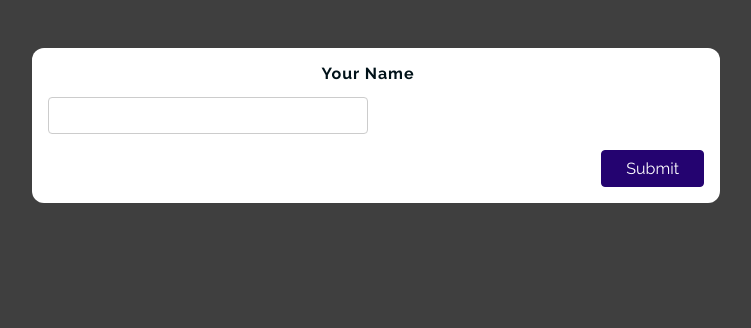
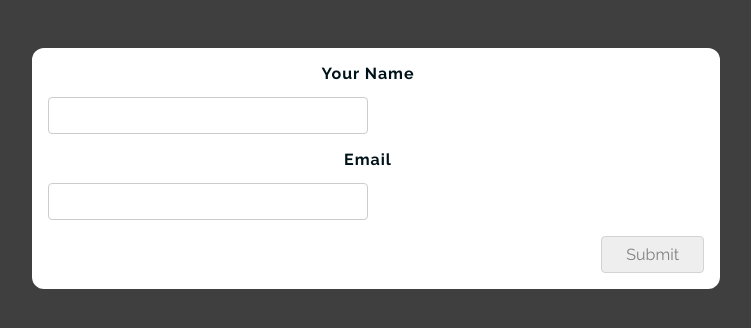
Before and after one commit to enes-erenn/React-Workplace, a React (Create React App) app: page /formapp in a window 1280 px wide. Shown: the top 328 px of the page, without its empty margins (264-1015 px from the left). Built offline with nearby package versions, Linux system fonts and the light colour scheme.

Commit message:
Added email input and validation is improved

```diff
--- a/src/components/FormApp/Form/SimpleInput.js
+++ b/src/components/FormApp/Form/SimpleInput.js
@@ -1,49 +1,89 @@
 import styles from "./SimpleInput.module.css";
-import { useRef, useState } from "react";
+import { useState } from "react";
 
 const SimpleInput = (props) => {
   const [enteredName, setEnteredName] = useState("");
-  const nameInputRef = useRef();
-  const [isEnteredNameValid, setIsEnteredNameValid] = useState(true);
+  const [enteredNameTouched, setEnteredNameTouched] = useState(false);
+  const [enteredEmail, setEnteredEmail] = useState("");
+  const [enteredEmailTouched, setEnteredEmailTouched] = useState(false);
+
+  const enteredNameIsValid = enteredName.trim() !== "";
+  const nameInputIsInvalid = !enteredNameIsValid && enteredNameTouched;
+  const enteredEmailIsValid = enteredEmail.includes("@");
+  const enteredEmailIsInvalid = !enteredEmailIsValid && enteredEmailTouched;
+
+  let formIsValid = false;
+
+  if (enteredNameIsValid && enteredEmailIsValid) {
+    formIsValid = true;
+  }
 
   const nameInputChangeHandler = (e) => {
     setEnteredName(e.target.value);
   };
 
+  const emailInputChangeHandler = (e) => {
+    setEnteredEmail(e.target.value);
+  };
+
+  const nameInputBlurHandler = (e) => {
+    setEnteredNameTouched(true);
+  };
+
+  const emailInputBlurHandler = (e) => {
+    setEnteredEmailTouched(true);
+  };
+
   const formSubmitHandler = (e) => {
     e.preventDefault();
-
-    if (enteredName.trim() > 0) {
-      setIsEnteredNameValid(true);
-      console.log(enteredName);
-      const enteredValue = nameInputRef.current.value;
-      console.log(enteredValue);
+    setEnteredNameTouched(true);
+    if (enteredNameIsValid) {
       setEnteredName("");
+      setEnteredEmail("");
+      setEnteredNameTouched(false);
+      setEnteredEmailTouched(false);
     } else {
-      setIsEnteredNameValid(false);
       return;
     }
   };
-  const nameInputClasses = isEnteredNameValid
-    ? styles["form-control"]
-    : ` ${styles["form-control"]} ${styles.invalid}`;
+
+  const nameInputClasses = nameInputIsInvalid
+    ? `${styles["form-control"]} ${styles.invalid}`
+    : styles["form-control"];
+
+  const emailInputClasses = enteredEmailIsInvalid
+    ? `${styles["form-control"]} ${styles.invalid}`
+    : styles["form-control"];
   return (
     <form onSubmit={formSubmitHandler}>
       <div className={nameInputClasses}>
         <label htmlFor="name">Your Name</label>
         <input
-          ref={nameInputRef}
           type="text"
           id="name"
           onChange={nameInputChangeHandler}
+          onBlur={nameInputBlurHandler}
           value={enteredName}
         />
-        {!isEnteredNameValid && (
+        {nameInputIsInvalid && (
           <p className={styles["error-text"]}>Name is not valid.</p>
         )}
       </div>
+      <div className={emailInputClasses}>
+        <label htmlFor="email">Email</label>
+        <input
+          type="email"
+          id="email"
+          onChange={emailInputChangeHandler}
+          onBlur={emailInputBlurHandler}
+          value={enteredEmail}
+        />
+        {enteredEmailIsInvalid && (
+          <p className={styles["error-text"]}>Email is not valid.</p>
+        )}
+      </div>
       <div className={styles["form-actions"]}>
-        <button>Submit</button>
+        <button disabled={!formIsValid}>Submit</button>
       </div>
     </form>
   );
--- a/src/components/FormApp/Form/SimpleInput.module.css
+++ b/src/components/FormApp/Form/SimpleInput.module.css
@@ -64,3 +64,12 @@ button:active {
   border-color: #ff8800;
   background-color: #fbe8d2;
 }
+
+button:disabled,
+button:disabled:hover,
+button:disabled:active {
+  background-color: #eee;
+  color: gray;
+  border-color: lightgray;
+  cursor: not-allowed;
+}
```
